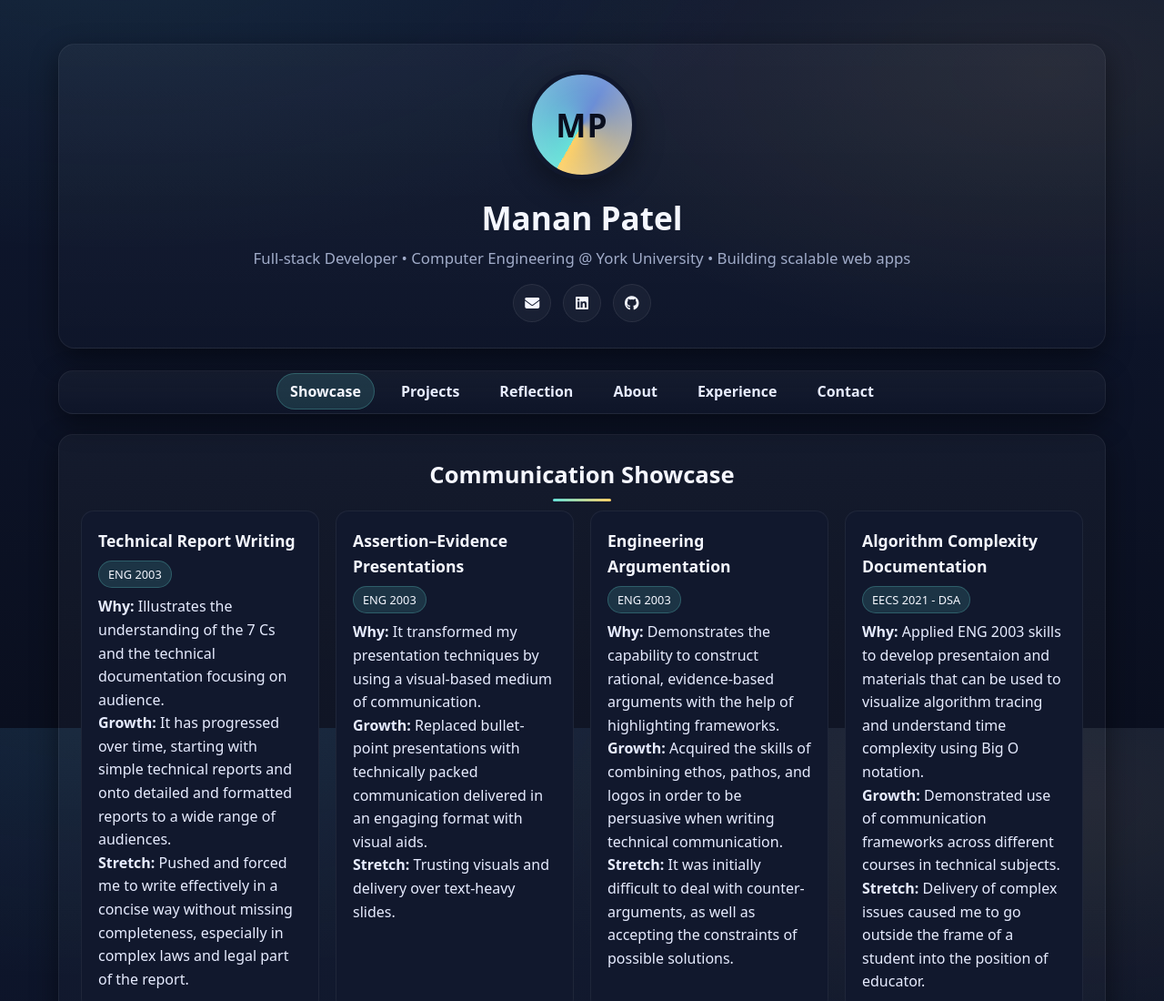
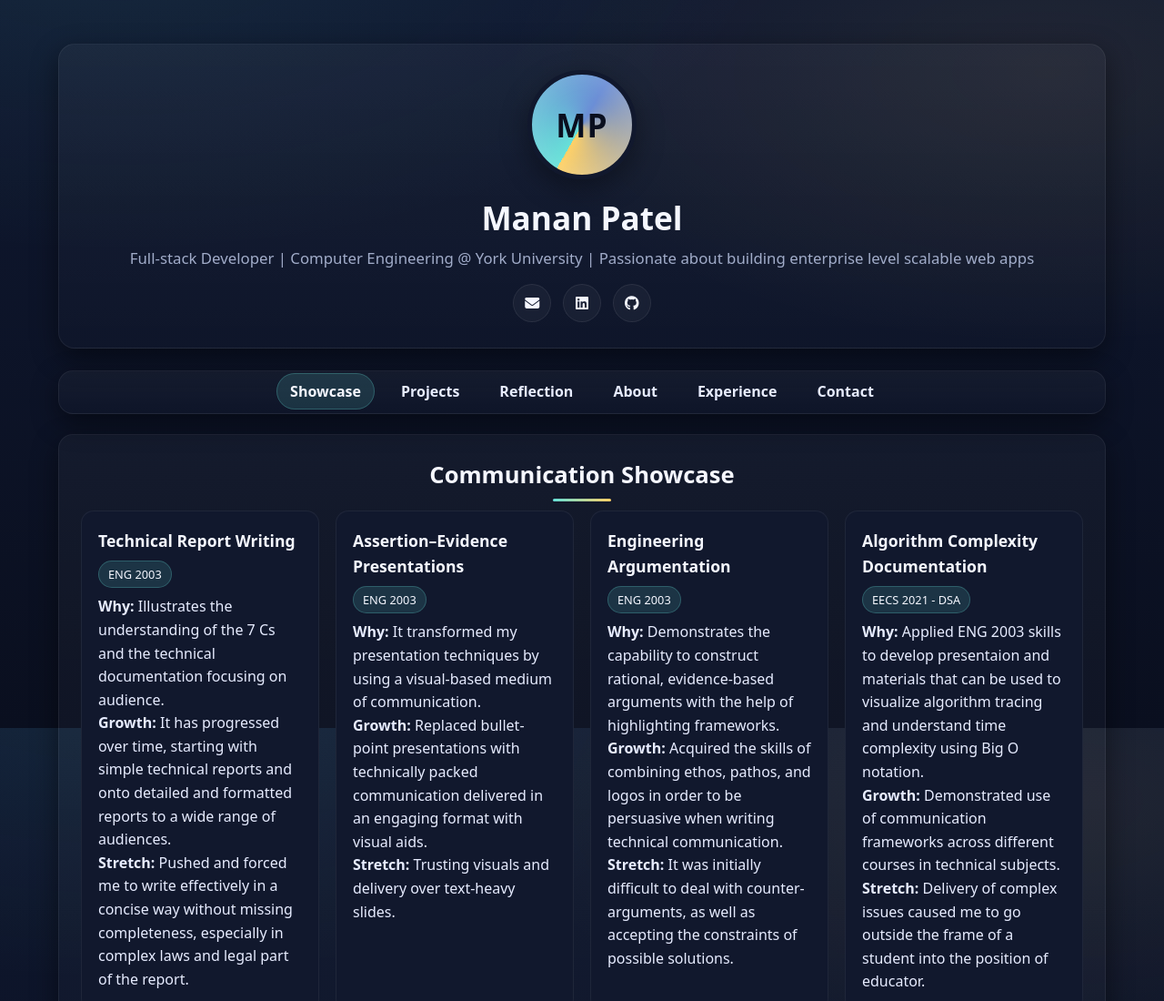
Before and after one commit to MananPatel0801/MananPatel0801, a plain HTML site: page index.html in a window 1280 px wide. Shown: the top 1100 px of the page at 91% size. Drawn offline with Linux system fonts and the light colour scheme.

Commit message:
Update index.html

```diff
--- a/index.html
+++ b/index.html
@@ -18,7 +18,7 @@
     <header class="site-header">
       <div class="profile-img">MP</div>
       <h1>Manan Patel</h1>
-      <p class="subtitle">Full‑stack Developer • Computer Engineering @ York University • Building scalable web apps</p>
+      <p class="subtitle">Full‑stack Developer | Computer Engineering @ York University | Passionate about building enterprise level scalable web apps</p>
       <div class="social-links">
         <a href="mailto:manan045720@gmail.com" title="Email"><i class="fas fa-envelope"></i></a>
         <a href="https://linkedin.com/in/mananpatel182" title="LinkedIn"><i class="fab fa-linkedin"></i></a>
```
